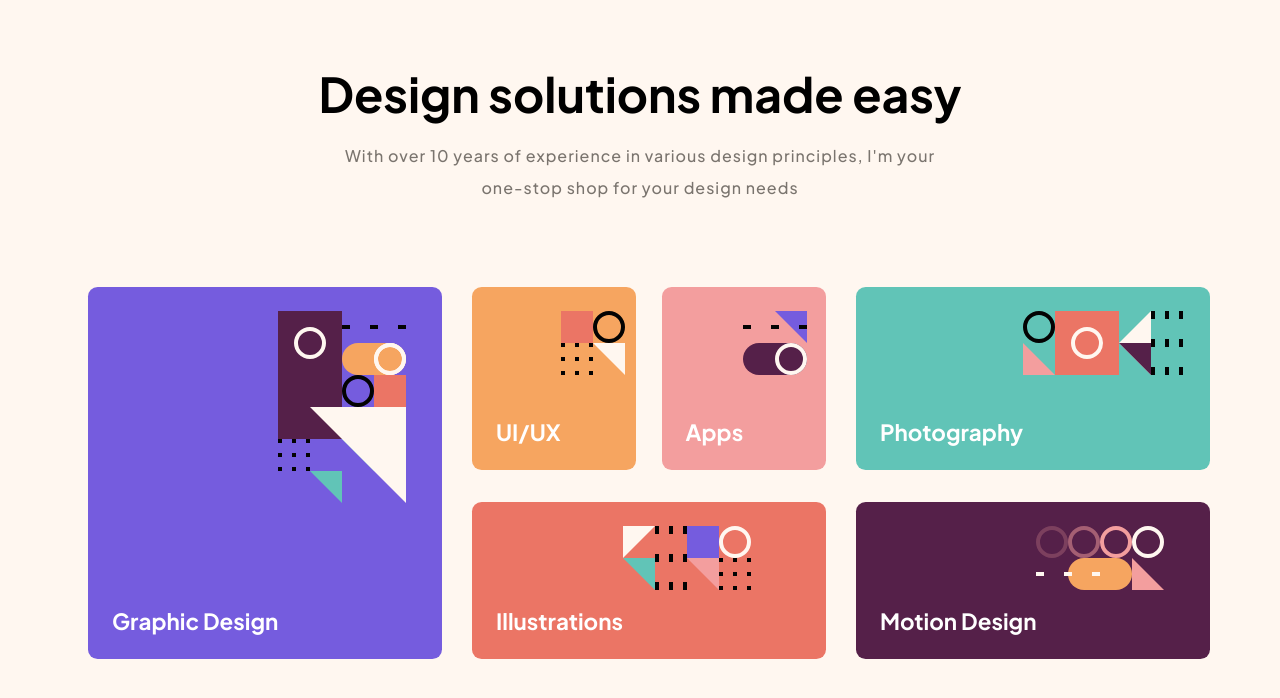
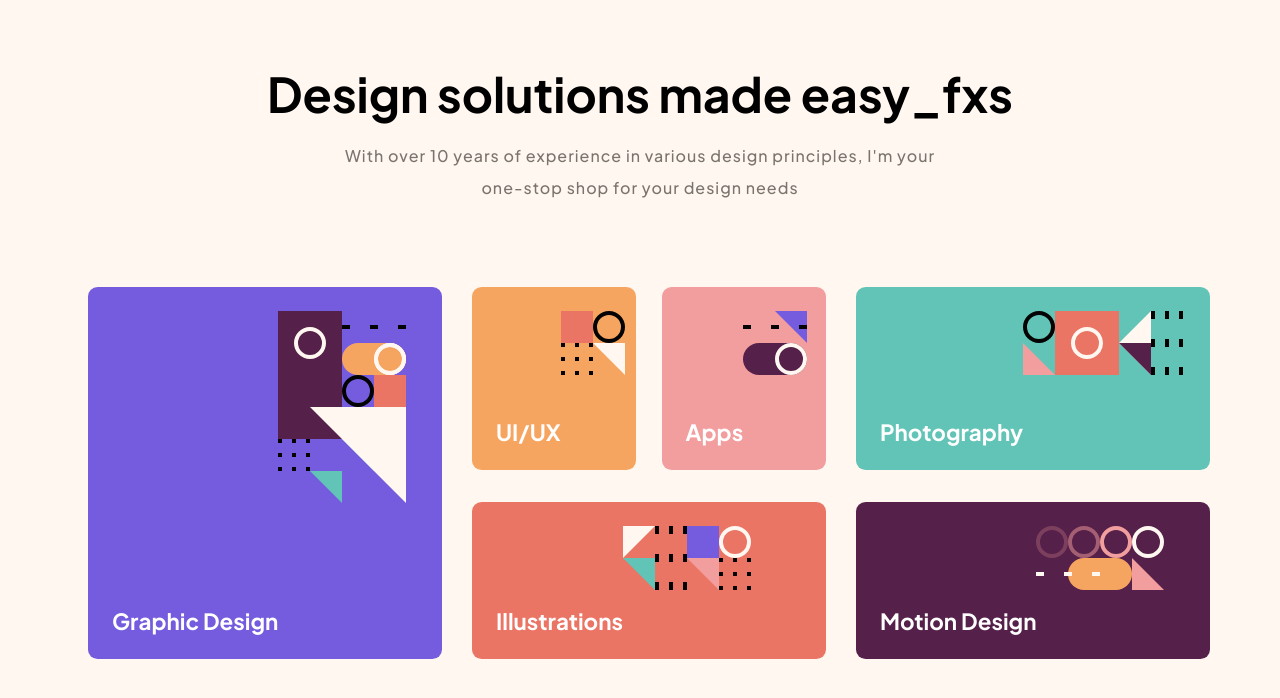
Before and after one commit to larryking01/Single-Page-Design-Portfolio, a plain HTML site: page index.html in a window 1280 px wide. Shown: the part 102-800 px from the top of the page. Drawn offline with Linux system fonts and the light colour scheme.

Commit message:
testing fixes branch

```diff
--- a/index.html
+++ b/index.html
@@ -21,7 +21,7 @@
 
 
             <section class="title_section">
-                <p class="design_solutions_text">Design solutions made easy</p>
+                <p class="design_solutions_text">Design solutions made easy_fxs</p>
                 <p class="experience_text">With over 10 years of experience in various design principles, I'm your one-stop shop for your design needs</p>
             </section>
 
```
